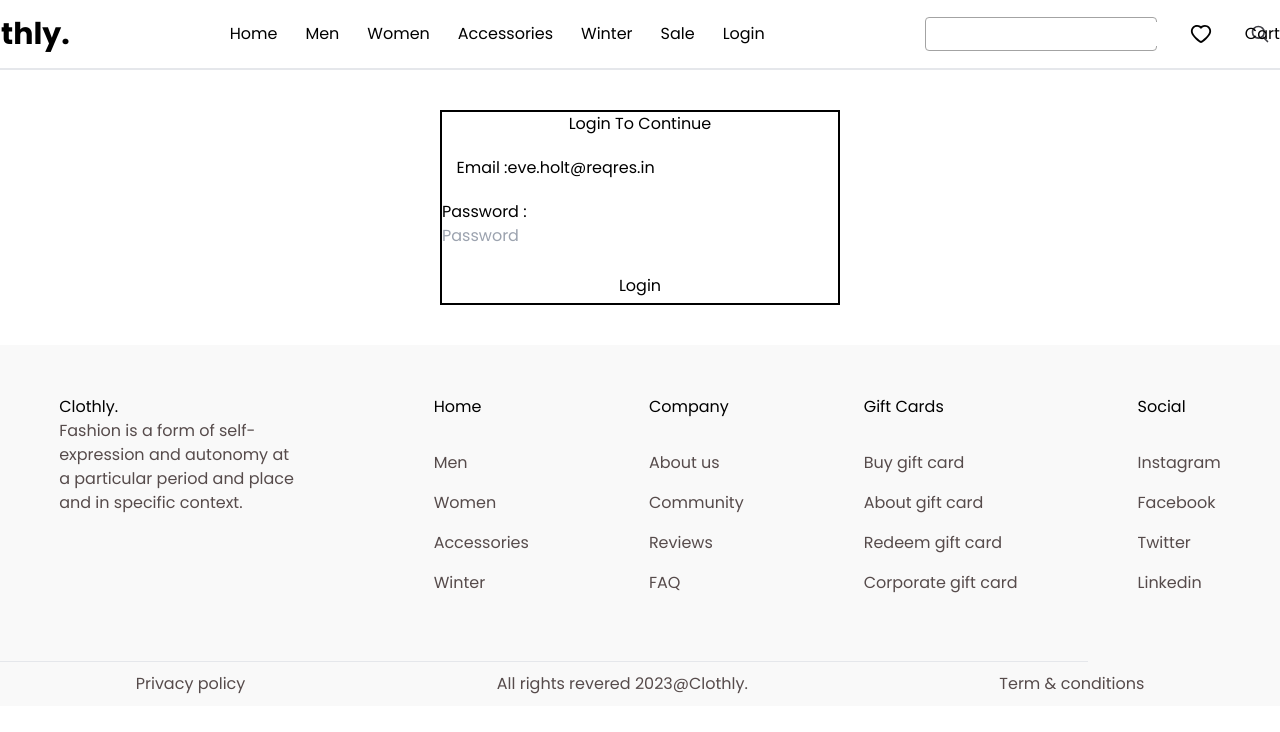
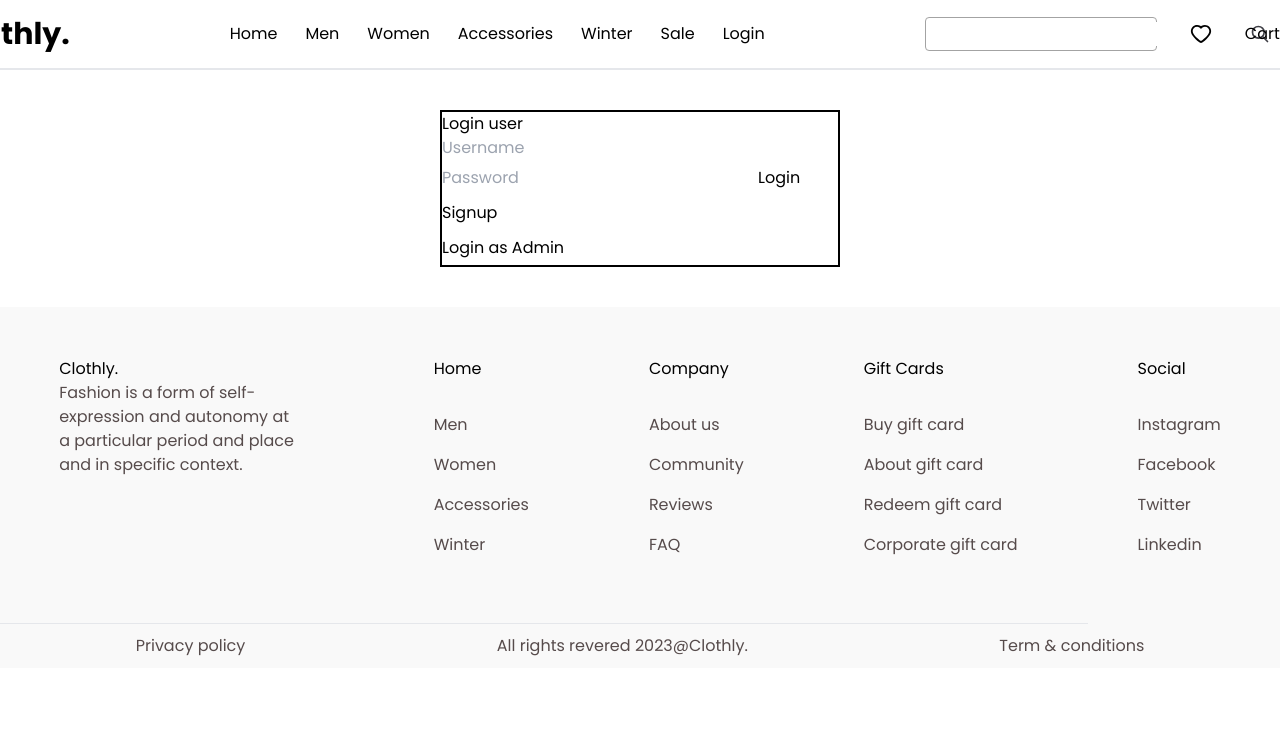
Before and after one commit to Tapishagrawal/actual-shoes-7533, a React (Create React App) app: page /login in a window 1280 px wide. Shown: the top 732 px of the page. Built offline with nearby package versions, Linux system fonts and the light colour scheme.

Commit message:
login and signup functionality completed

```diff
--- /dev/null
+++ b/src/components/LoginInput.jsx
@@ -0,0 +1,73 @@
+import React, { useState } from 'react'
+import { useDispatch } from 'react-redux';
+import { login } from '../redux/Authentication/action';
+import { useNavigate } from 'react-router-dom';
+
+export const LoginInput =({ onLogin,onSignup  }) => {
+    const [username, setUsername] = useState('');
+    const [password, setPassword] = useState('');
+    const [error, setError] = useState('');
+    const dispatch=useDispatch();
+    const navigate=useNavigate();
+
+    const handleLogin = () => {
+      const storedUsers = JSON.parse(localStorage.getItem('users')) || [];
+      const user = storedUsers.find(u => u.username === username && u.password === password);
+      if (user) {
+        onLogin(user);
+        setError('');
+      } else {
+        setError('Invalid credentials');
+      }
+    };
+
+    const handleSignup = () => {
+      if (username && password) {
+        onSignup({ username, password });
+        setUsername('');
+        setPassword('');
+        setError('');
+      } else {
+        setError('Please enter both username and password.');
+      }
+    };
+
+    const handleAdmin=()=>{
+      if(username&&password){
+      const admin={
+        username,
+        password
+      }
+      dispatch(login(admin)).then(() => {
+        navigate("/admin" )
+      })
+    }
+    else{
+      setError('Please enter valid Admin Details');
+    }
+    }
+
+    return (
+      <div>
+        <h1>Login user</h1>
+        <input
+          type="text"
+          placeholder="Username"
+          value={username}
+          onChange={e => setUsername(e.target.value)}
+        />
+        <input
+          type="password"
+          placeholder="Password"
+          value={password}
+          onChange={e => setPassword(e.target.value)}
+        />
+        <button onClick={handleLogin}>Login</button>
+        <br></br>
+        <button onClick={handleSignup}>Signup</button>
+        <br></br>
+        <button onClick={handleAdmin}>Login as Admin</button>
+        {error && <p>{error}</p>}
+      </div>
+    );
+  };
--- /dev/null
+++ b/src/components/PrivateRoute.jsx
@@ -0,0 +1,13 @@
+import React from 'react'
+import { useSelector } from 'react-redux';
+import { Navigate, useLocation } from 'react-router-dom';
+
+export const PrivateRoute = ({children}) => {
+    // const isAuth=true;
+    const isAuth=useSelector(store=>store.authReducer.isAuth);
+    const location=useLocation();
+
+  return (
+    isAuth? children:<Navigate state={location.pathname} to="/login"/>
+  )
+}
--- /dev/null
+++ b/src/pages/Admin.jsx
@@ -0,0 +1,7 @@
+import React from 'react'
+
+export const Admin = () => {
+  return (
+    <div>Admin</div>
+  )
+}
--- a/src/pages/Login.jsx
+++ b/src/pages/Login.jsx
@@ -1,36 +1,76 @@
-import React from 'react'
+import React, { useEffect } from 'react'
 import { useState } from "react"
 import { useDispatch } from 'react-redux';
 import styled from 'styled-components';
 import { login } from '../redux/Authentication/action';
+import { LoginInput } from '../components/LoginInput';
 
 export const Login = () => {
-    const [email, setEmail] = useState("eve.holt@reqres.in");
-    const [password, setPassword] = useState("");
-    const dispatch = useDispatch();
+
+    const [user, setUser] = useState(JSON.parse(localStorage.getItem('currentUser')) || null);
+    const [users, setUsers] = useState(JSON.parse(localStorage.getItem('users')) || []);
+
+    useEffect(() => {
+        localStorage.setItem('users', JSON.stringify(users));
+      }, [users]);
+
+  const handleLogin = (authenticatedUser) => {
+    setUser(authenticatedUser);
+    localStorage.setItem('currentUser', JSON.stringify(authenticatedUser));
+  };
+
+  const handleLogout = () => {
+    setUser(null);
+    localStorage.removeItem('currentUser');
+  };
+
+  const handleSignup = (newUser) => {
+    setUsers([...users, newUser]);
+    handleLogin(newUser);
+  };
+
+  return (
+    <DIV >
+      {user ? (
+        <div>
+          <h2>Welcome, {user.username}!</h2>
+          <button onClick={handleLogout}>Logout</button>
+        </div>
+      ) : (
+        <LoginInput onLogin={handleLogin} onSignup={handleSignup}/>
+      )}
+    </DIV>
+  );
+    // const [email, setEmail] = useState("eve.holt@reqres.in");
+    // const [password, setPassword] = useState("");
+    // const dispatch = useDispatch();
+    // const [user,setUser]=useState({});
 
 
-    const handleLogin = () => {
-        const userDetails = {
-            email,
-            password,
-        };
+    // const handleLogin = () => {
+    //     const userDetails = {
+    //         email,
+    //         password,
+    //     };
+    //     dispatch(login(userDetails))
+    // }
+    // const handleLogin=()=>{
+    //     let users=JSON.parse(localStorage.getItem("users"));
 
-        dispatch(login(userDetails))
-    }
+    // }
 
-    return (
-        <DIV >
-            <h2> Login To Continue </h2>
-           <label>Email :
-            <input type="email" placeholder='Email' value={email} onChange={(e) => setEmail(e.target.value)} />
-            </label>
-            <label>Password  :
-            <input type="password" placeholder='Password' value={password} onChange={(e) => setPassword(e.target.value)} />
-            </label>
-            <button onClick={handleLogin}>Login</button>
-        </DIV>
-    )
+    // return (
+    //     <DIV >
+    //         <h2> Login To Continue </h2>
+    //        <label>Email :
+    //         <input type="email" placeholder='Email' value={email} onChange={(e) => setEmail(e.target.value)} />
+    //         </label>
+    //         <label>Password  :
+    //         <input type="password" placeholder='Password' value={password} onChange={(e) => setPassword(e.target.value)} />
+    //         </label>
+    //         <button onClick={handleLogin}>Login</button>
+    //     </DIV>
+    // )
 }
 
 const DIV = styled.div`
--- a/src/pages/MainRoutes.jsx
+++ b/src/pages/MainRoutes.jsx
@@ -3,6 +3,8 @@ import { Men } from "../components/Men";
 import { Route, Routes } from "react-router-dom";
 import { Home } from "./Home";
 import { Login } from "./Login";
+import { Admin } from "./Admin";
+import { PrivateRoute } from "../components/PrivateRoute";
 
 
 export const MainRoutes = () => {
@@ -11,6 +13,11 @@ export const MainRoutes = () => {
       <Route path="/" element={<Home/>} />
       <Route path="/men" element={<Men/>} />
       <Route path="/login" element={<Login/>} />
+      <Route path="/admin" element={
+        <PrivateRoute>
+          <Admin/>
+        </PrivateRoute>
+      } />
       <Route path="/*" element={<h1>Page not Exist</h1>} />
     </Routes>
   );
```
